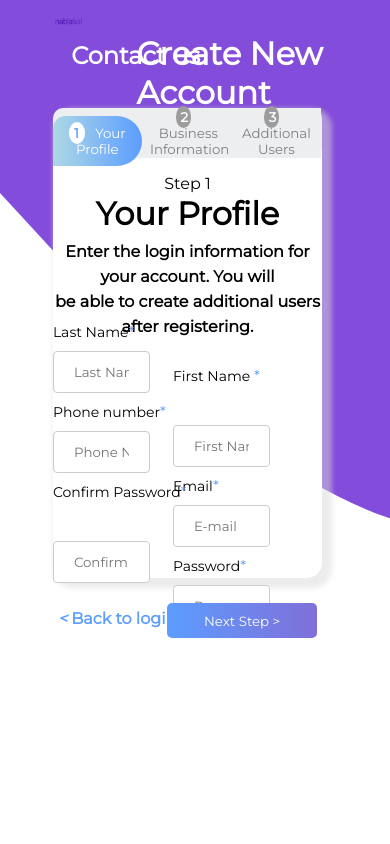
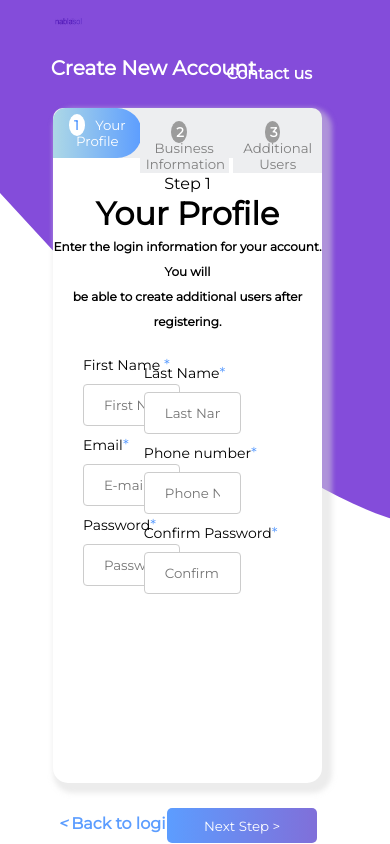
Before and after one commit to arsh-dev/test, a plain HTML site: page index.html in a window 390 px wide. Drawn offline with Linux system fonts and the light colour scheme.

Commit message:
Update style.css

```diff
--- a/style.css
+++ b/style.css
@@ -145,3 +145,86 @@ form button{
 #ii{
 	size: 20px;
 }
+
+
+
+@media only screen and (max-width: 1320px){
+	#frm2{
+		margin-right: -100px;
+		position: absolute;
+		top: 39%;
+		right: 130px;
+		line-height: 30px;
+
+	}
+	.form-box{
+		height: 80vh;
+	}
+	.form_main{
+		margin-left: -20px;
+	}
+	#mainh1{
+		position: absolute;
+		left: 25%;
+	}
+}
+@media only screen and (max-width: 920px){
+	#forward, #forward1{
+		position: absolute;
+		right: 80px;
+	}
+	.form_main{
+		margin-left: -40px;
+	}
+	#mainh1{
+		position: absolute;
+		left: 25%;
+		font-size: 1.5em;
+		top: 3%;
+	}
+}
+
+@media only screen and (max-width: 820px){
+	.btn2{
+		position: absolute;
+		top: 15px;
+	}
+	.btn3{
+		position: absolute;
+		right: 0;
+		top: 15px;
+	}
+	#mainh1{
+		position: absolute;
+		top: 5%;
+		left: 13%;
+		font-size: 20px;
+	}
+	#mainh2{
+		position: absolute;
+		top: 6%;
+		right: 20%;
+		font-size: 16px;
+	}
+	#frm2{
+		margin-right: -100px;
+		position: absolute;
+		top: 37%;
+		right: 130px;
+		line-height: 30px;
+
+	}
+}
+@media only screen and (max-width: 720px){
+	#prev{
+		width: 120px;
+		margin-right: -20px;
+	}
+	#next{
+		width: 120px;
+	}
+	#h4center{
+		font-size: 12px;
+	}
+
+}
```
